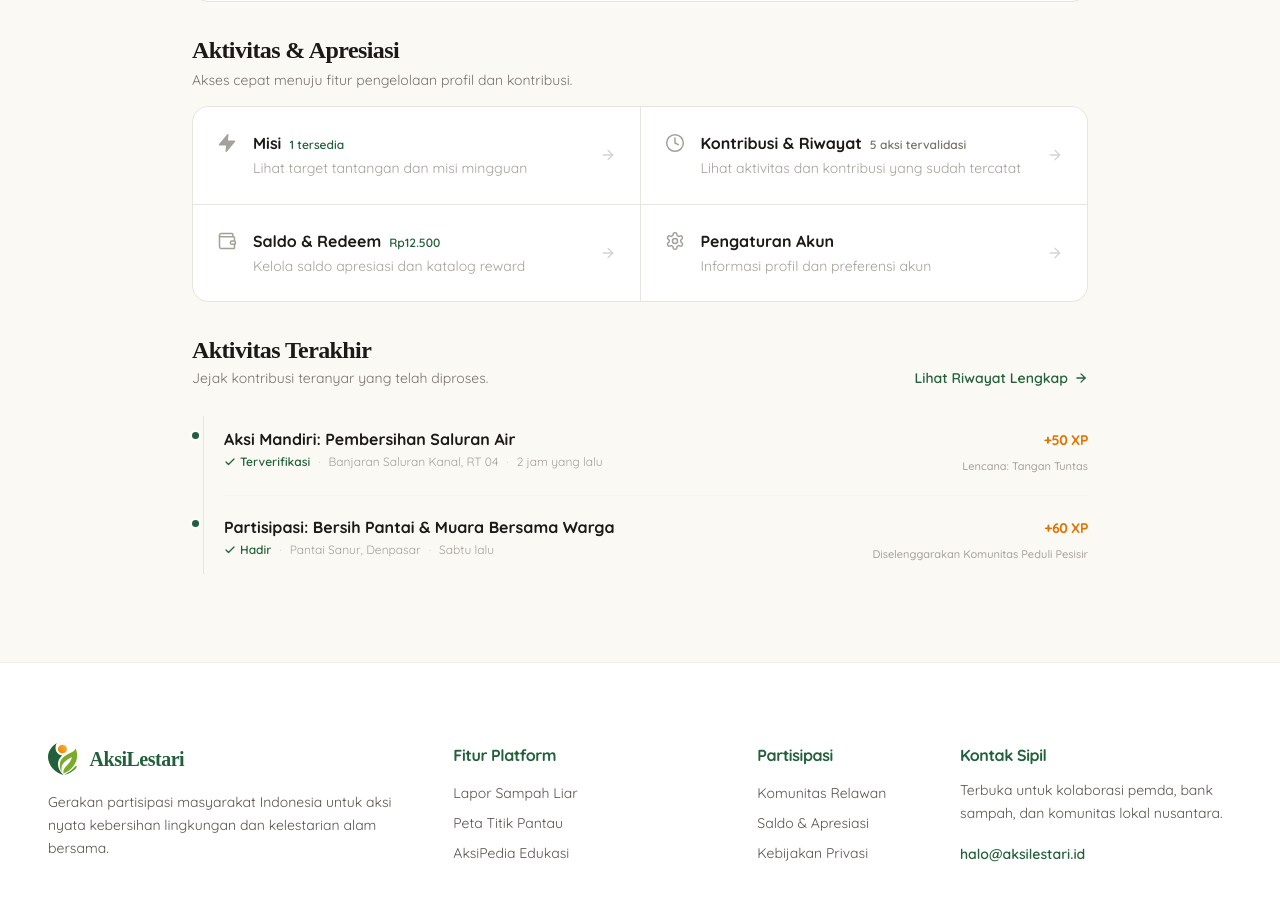
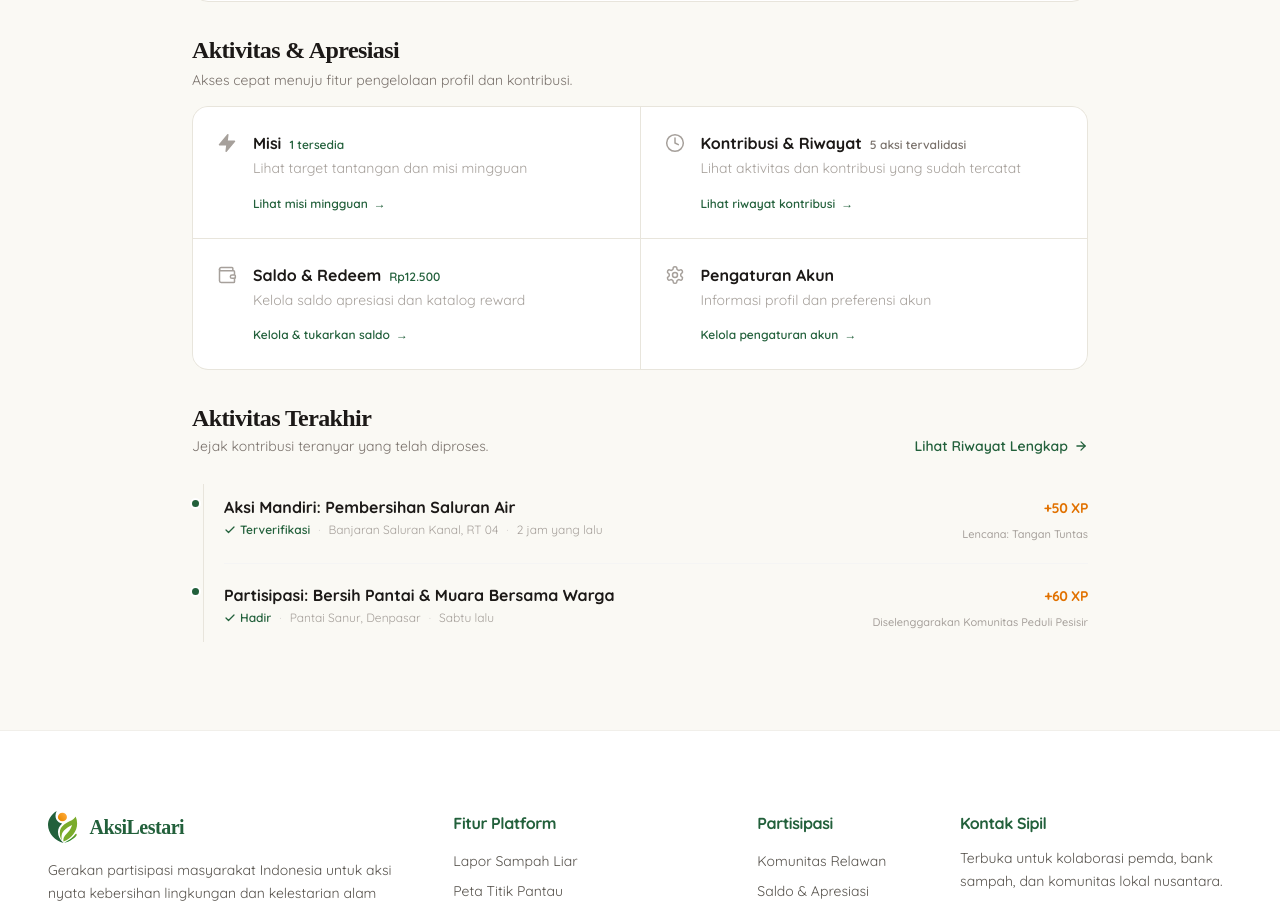
Before and after one commit to deandamanik/aksi-lestari, a React (Vite) app: page /profil in a window 1280 px wide. Shown: the part 1029-1933 px from the top of the page. Built offline with nearby package versions, Linux system fonts and the light colour scheme; a web font is replaced by a local one.

Commit message:
feat: add profile shortcut CTAs

```diff
--- a/src/pages/profil/components/ProfileShortcutsGrid.jsx
+++ b/src/pages/profil/components/ProfileShortcutsGrid.jsx
@@ -4,7 +4,6 @@ import {
   ClockIcon,
   WalletIcon,
   SettingsIcon,
-  ArrowRightIcon,
 } from '../../../components/common/Icons'
 import { SALDO_APRESIASI } from '../../../data/profil/saldoRedeemData'
 import { CONTRIBUTION_HISTORY } from '../../../data/profil/contributionHistoryData'
@@ -12,9 +11,9 @@ import { CONTRIBUTION_HISTORY } from '../../../data/profil/contributionHistoryDa
 /**
  * ProfileShortcutsGrid — Navigation System
  *
- * Feels like elegant navigation links, NOT dashboard statistic cards.
- * Each item has: icon (subtle) → title → metadata → description → arrow.
- * Interactions: warm hover background, arrow slides, title greens.
+ * Feels like elegant navigation links with dedicated, accessible CTAs.
+ * Each item has: icon (subtle) → title → metadata → description → clear CTA.
+ * Uses stretched-link pattern to ensure full card clickability without nested <a> tags.
  * 2-column on desktop for visual balance, single column on mobile.
  */
 function ProfileShortcutsGrid() {
@@ -27,6 +26,8 @@ function ProfileShortcutsGrid() {
       metadata: '1 tersedia',
       metadataColor: 'text-primary',
       description: 'Lihat target tantangan dan misi mingguan',
+      ctaText: 'Lihat misi mingguan',
+      ctaAriaLabel: 'Buka dan lihat misi mingguan',
       path: '/profil/misi',
       icon: ZapIcon,
     },
@@ -36,6 +37,8 @@ function ProfileShortcutsGrid() {
       metadata: `${verifiedCount} aksi tervalidasi`,
       metadataColor: 'text-stone-500',
       description: 'Lihat aktivitas dan kontribusi yang sudah tercatat',
+      ctaText: 'Lihat riwayat kontribusi',
+      ctaAriaLabel: 'Buka riwayat dan kontribusi',
       path: '/profil/riwayat',
       icon: ClockIcon,
     },
@@ -45,6 +48,8 @@ function ProfileShortcutsGrid() {
       metadata: SALDO_APRESIASI.formattedBalance,
       metadataColor: 'text-primary',
       description: 'Kelola saldo apresiasi dan katalog reward',
+      ctaText: 'Kelola & tukarkan saldo',
+      ctaAriaLabel: 'Kelola dan tukarkan saldo apresiasi',
       path: '/profil/saldo',
       icon: WalletIcon,
     },
@@ -54,6 +59,8 @@ function ProfileShortcutsGrid() {
       metadata: null,
       metadataColor: '',
       description: 'Informasi profil dan preferensi akun',
+      ctaText: 'Kelola pengaturan akun',
+      ctaAriaLabel: 'Buka pengaturan akun',
       path: '/profil/pengaturan',
       icon: SettingsIcon,
     },
@@ -78,21 +85,20 @@ function ProfileShortcutsGrid() {
       <div className="grid grid-cols-1 md:grid-cols-2 gap-px bg-[#E8E5DC] rounded-2xl overflow-hidden border border-[#E8E5DC]">
         {SHORTCUTS.map((item) => {
           const Icon = item.icon
+
           return (
-            <Link
+            <div
               key={item.id}
-              to={item.path}
-              className="group bg-white p-5 sm:p-6 flex items-center justify-between gap-4 transition-all duration-200 select-none hover:bg-[#FAF9F4]/80 active:scale-[0.99] focus:outline-hidden focus-visible:ring-2 focus-visible:ring-primary focus-visible:ring-inset"
-              aria-label={`Buka ${item.title}`}
+              className="group relative bg-white p-5 sm:p-6 flex items-start justify-between gap-4 transition-all duration-200 select-none hover:bg-[#FAF9F4]/80 active:scale-[0.99] cursor-pointer"
             >
-              {/* Left: Icon + Text */}
-              <div className="flex items-start gap-4 min-w-0">
+              {/* Left: Icon + Text + Dedicated CTA */}
+              <div className="flex items-start gap-4 min-w-0 w-full">
                 <Icon
                   className="w-5 h-5 text-stone-400 shrink-0 mt-0.5 transition-colors duration-200 group-hover:text-primary"
                   strokeWidth={1.8}
                 />
 
-                <div className="flex flex-col min-w-0">
+                <div className="flex flex-col min-w-0 flex-1">
                   <div className="flex items-baseline gap-2 flex-wrap">
                     <span className="font-bold text-base text-stone-900 transition-colors duration-200 group-hover:text-primary">
                       {item.title}
@@ -106,14 +112,31 @@ function ProfileShortcutsGrid() {
                   <p className="text-xs sm:text-sm text-stone-400 leading-relaxed mt-0.5">
                     {item.description}
                   </p>
+
+                  {/* Navigation CTA */}
+                  <div className="pt-2 sm:pt-2.5">
+                    <Link
+                      id={item.id === 'saldo' ? 'cta-saldo-redeem' : `cta-shortcut-${item.id}`}
+                      to={item.path}
+                      className="group/cta inline-flex items-center gap-1.5 text-xs font-semibold text-primary hover:text-primary/90 transition-all duration-150 focus:outline-hidden focus-visible:ring-2 focus-visible:ring-primary focus-visible:ring-offset-2 rounded-sm after:absolute after:inset-0"
+                      aria-label={item.ctaAriaLabel}
+                    >
+                      <span className="inline-flex items-center gap-1.5 transition-transform duration-150 group-hover:-translate-y-[0.5px]">
+                        <span className="underline-offset-4 group-hover/cta:underline">
+                          {item.ctaText}
+                        </span>
+                        <span
+                          aria-hidden="true"
+                          className="inline-block transition-transform duration-200 group-hover/cta:translate-x-0.5"
+                        >
+                          →
+                        </span>
+                      </span>
+                    </Link>
+                  </div>
                 </div>
               </div>
-
-              {/* Right: Arrow — slides on hover */}
-              <div className="text-stone-300 group-hover:text-primary shrink-0 transition-colors duration-200" aria-hidden="true">
-                <ArrowRightIcon className="w-4 h-4 transition-transform duration-200 group-hover:translate-x-1" strokeWidth={2} />
-              </div>
-            </Link>
+            </div>
           )
         })}
       </div>
--- a/src/pages/profil/components/SaldoBalanceCard.jsx
+++ b/src/pages/profil/components/SaldoBalanceCard.jsx
@@ -20,7 +20,6 @@ function formatRupiah(n) {
 
 function SaldoBalanceCard({ balance, totalRedeemed }) {
   const {
-    totalEarned,
     formattedTotalEarned,
     recentAddition,
   } = SALDO_APRESIASI
```
